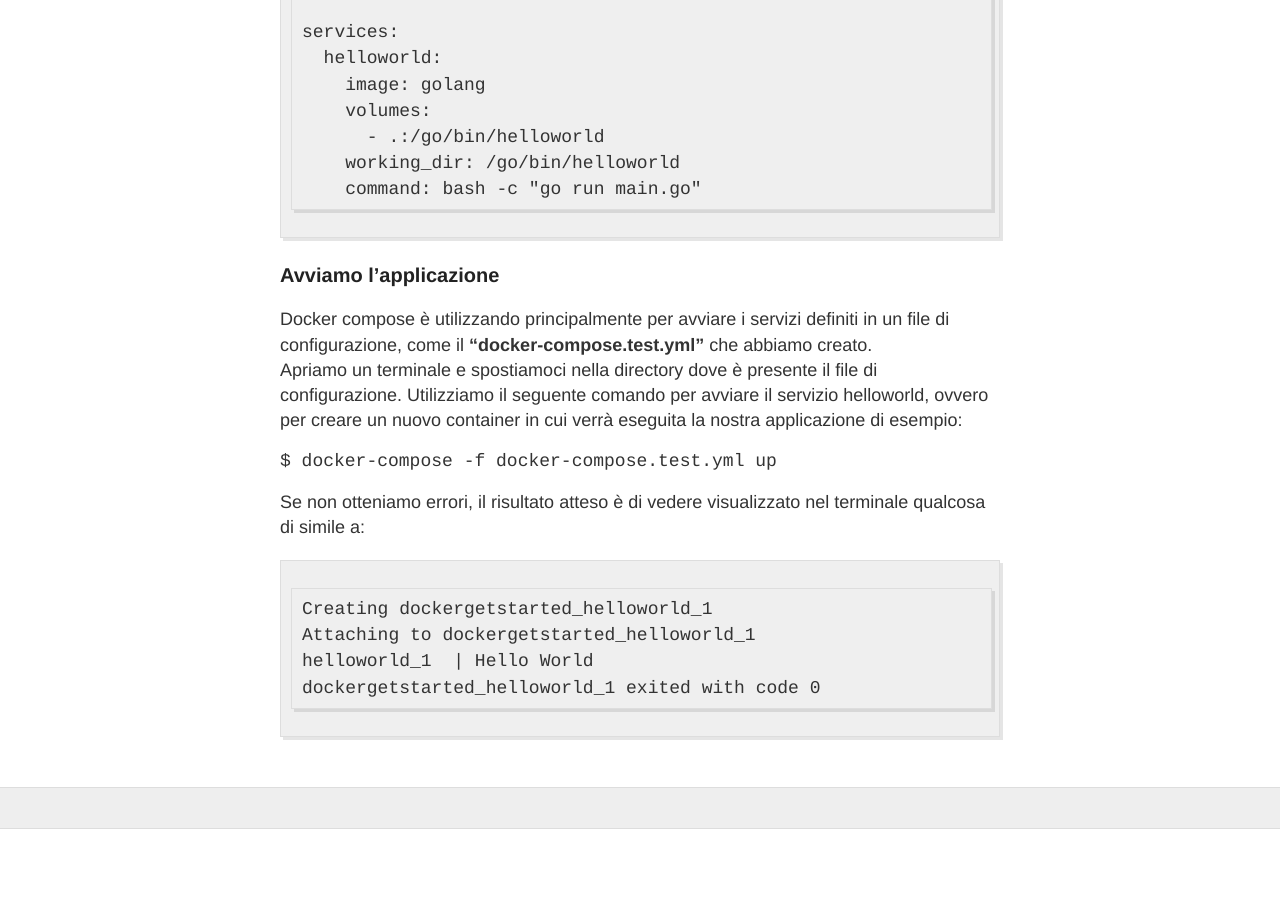
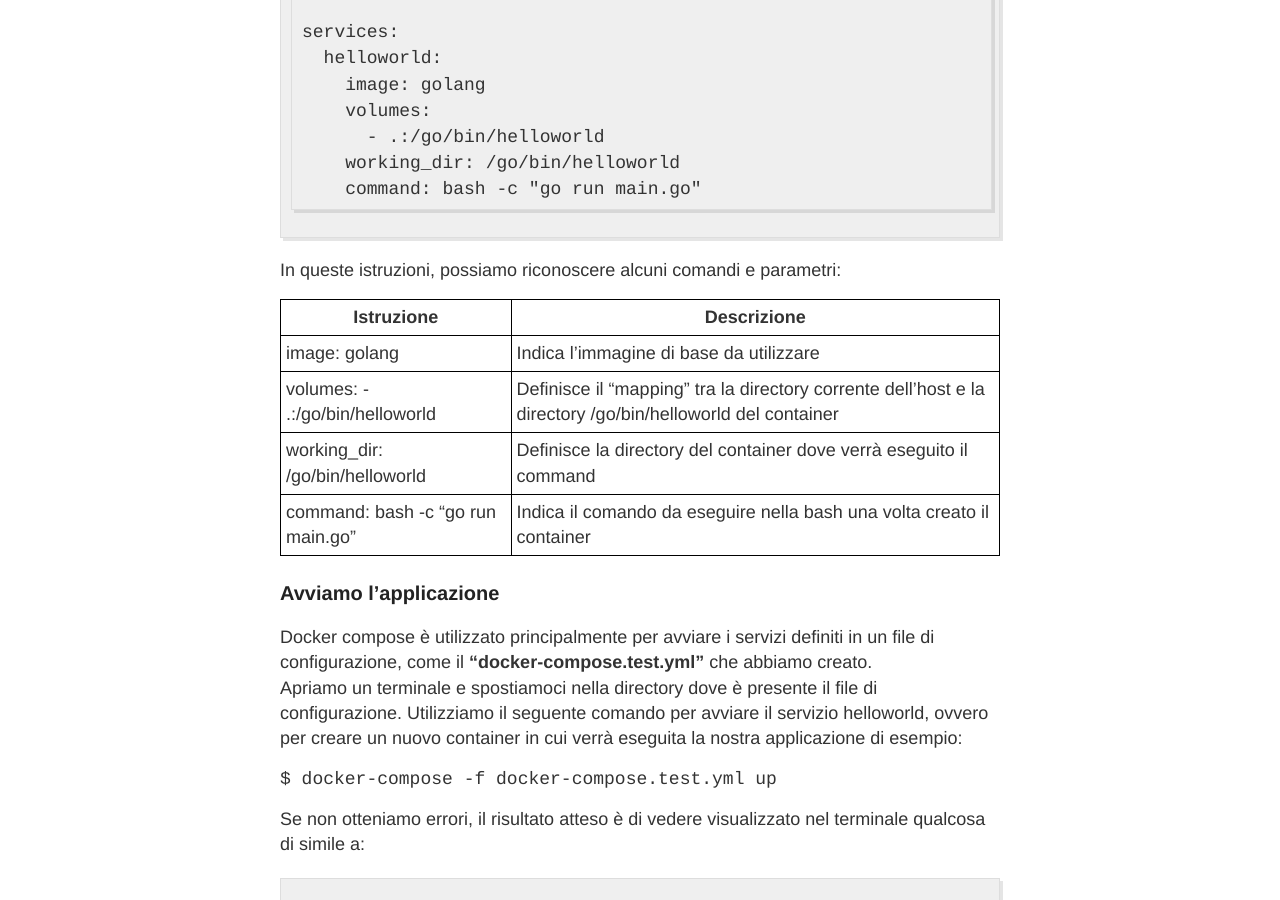
Before and after one commit to LOG-ED/docker-get-started, a Jekyll site: the page built from sessione1_1.md, in a window 1280 px wide and 900 px high, scrolled down 813 px. Built offline with Jekyll 4.4.1, drawn with Linux system fonts in a browser that asks for light colours; nearby versions of some CDN libraries; before the commit the page ends 1642 px from its top, so only the background shows below that.

Commit message:
Update sessione1_1.md

````diff
--- a/sessione1_1.md
+++ b/sessione1_1.md
@@ -32,10 +32,18 @@ services:
     working_dir: /go/bin/helloworld
     command: bash -c "go run main.go"
 ```
+In queste istruzioni, possiamo riconoscere alcuni comandi e parametri:
+
+| **Istruzione** | **Descrizione** |
+| ---------- | ----------- |
+| image: golang | Indica l'immagine di base da utilizzare |
+| volumes: - .:/go/bin/helloworld | Definisce il "mapping" tra la directory corrente dell'host e la directory /go/bin/helloworld del container |
+| working_dir: /go/bin/helloworld | Definisce la directory del container dove verrà eseguito il command |
+| command: bash -c "go run main.go" | Indica il comando da eseguire nella bash una volta creato il container |
 
 ### Avviamo l'applicazione
 
-Docker compose è utilizzando principalmente per avviare i servizi definiti in un file di configurazione, come il **"docker-compose.test.yml"** che abbiamo creato.
+Docker compose è utilizzato principalmente per avviare i servizi definiti in un file di configurazione, come il **"docker-compose.test.yml"** che abbiamo creato.
 Apriamo un terminale e spostiamoci nella directory dove è presente il file di configurazione. Utilizziamo il seguente comando per avviare il servizio helloworld, ovvero per creare un nuovo container in cui verrà eseguita la nostra applicazione di esempio:
 
 ```$ docker-compose -f docker-compose.test.yml up```
````
